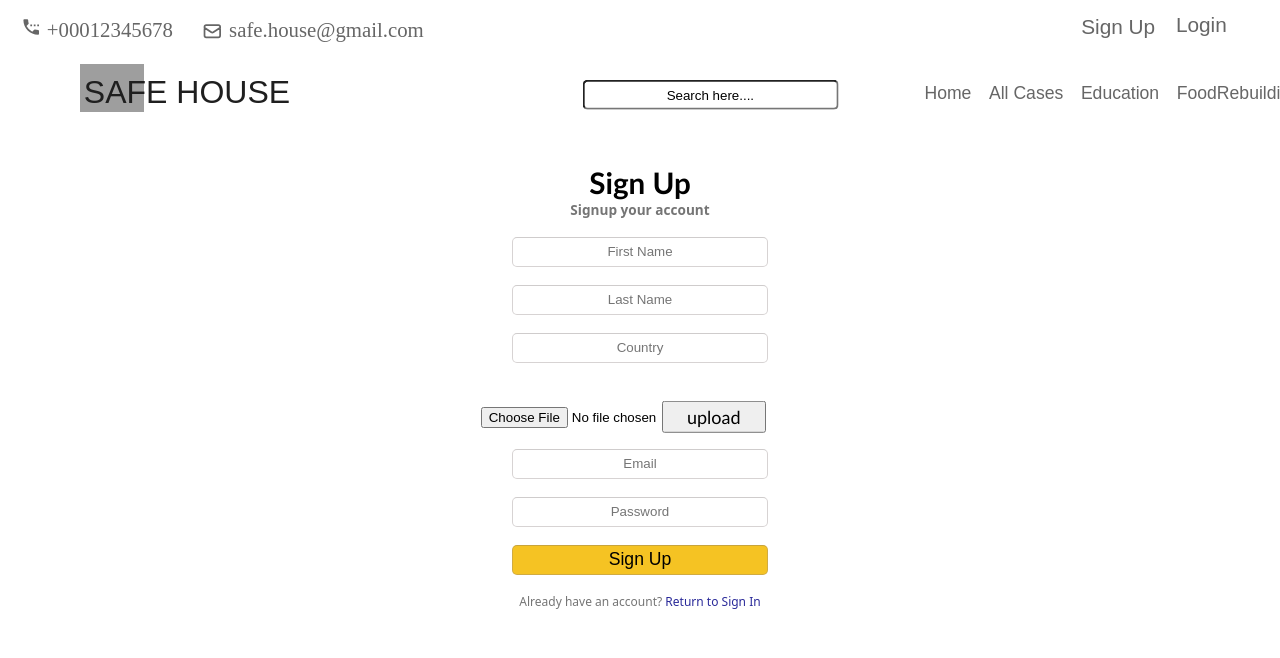
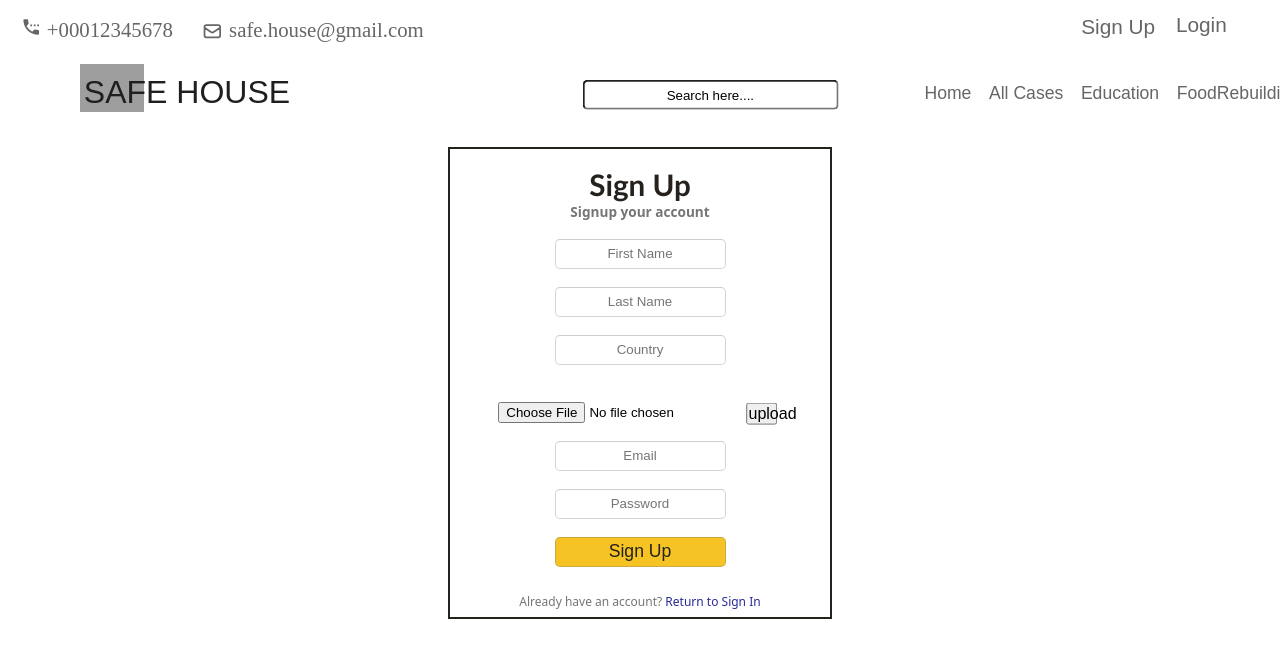
Before and after one commit to CodeWarriorsTeam/MERAKI_Academy_Project_5, a React (Create React App) app in the folder frontend/: page /register in a window 1280 px wide. Shown: the top 658 px of the page. Built offline with nearby package versions, Linux system fonts and the light colour scheme; grey boxes are pictures that could not be loaded.

Commit message:
create css to login and register

```diff
--- a/frontend/src/component/Admin/Admin.css
+++ b/frontend/src/component/Admin/Admin.css
@@ -3,15 +3,48 @@ th,
 td {
   width: 80%;
   /* border-collapse: separate; */
-  border-spacing: 2% 2%;
-  border: 1px solid rgba(17, 17, 17, 0.377);
+  /* border-spacing: 2% 2%; */
+  /* border: 1px solid rgba(17, 17, 17, 0.377); */
+}
+.update1{
+    width: 10%;
+    cursor: pointer;
+}
+.update1:hover{
+    background-color: yellow;
+}
+.upload1:hover{
+    background-color: yellow;
+}
+.upload1{
+    cursor: pointer;
+    width: 2em;
 }
 th {
   color: white;
-  background-color: black;
+  background-color: #262524;
 }
 .ttt:nth-child(odd) {
-  background-color: rgb(194, 192, 192);
+  background-color: #ebebeb;
+}
+.next:hover {
+  cursor: pointer;
+  background: #68666485;
+}
+.back:hover{
+    cursor: pointer;
+    background: #68666485;
+}
+.back {
+    width: 3%;
+    background-color: #ebebeb;
+    font-size: 100%;
+}
+.next {
+  /* float: right; */
+  width: 3%;
+  background-color: #ebebeb;
+  font-size: 100%;
 }
 
 .table {
@@ -33,26 +66,26 @@ td {
 .arrow {
   float: right;
 }
-
+.deleteIcon :hover {
+  cursor: pointer;
+  float: left;
+}
 .deleteIcon {
-  font-size: 1.2em;
+  transform: translate(0.4em, 0em);
+  font-size: 1.5em;
+  color: red;
+  float: left;
 }
-.delete {
+.editIcon :hover {
   cursor: pointer;
-  /* height: 100%; */
-  /* width: 65%; */
-  font-size: 0.7em;
-}
-.edit {
-  /* height: 100%; */
-  cursor: pointer;
-  width: 65%;
-  font-size: 0.7em;
+  float: right;
 }
 .editIcon {
-  margin-top: 5%;
-  color: black;
-  font-size: 1.3em;
+  transform: translate(-0.4em, 0em);
+  float: right;
+  /* margin-top: 8%; */
+  color: rgb(28, 28, 241);
+  font-size: 1.5em;
 }
 .model {
   display: grid;
@@ -95,6 +128,7 @@ td {
   border-bottom: 1px rgba(138, 127, 127, 0.342) solid;
   color: black;
   border-radius: 5px;
+  width: 30%;
 }
 
 .title:hover {
--- a/frontend/src/component/login/Login.css
+++ b/frontend/src/component/login/Login.css
@@ -1,9 +1,17 @@
 .loginpage {
   height: 100%;
-  width: 100%;
+  margin-left: 35%;
+  margin-right: 35%;
   margin-top: 2%;
+  border: 2px solid #25211D  ;
+  overflow: hidden;
+}
+.google{
+  width: 45%;
 }
 .sign {
+  color: #25211D ;
+
   font-size: 3.7ch;
   font-family: "Gill Sans", sans-serif;
 }
@@ -19,7 +27,7 @@
 .account {
   font-size: 1.7ch;
   font-family: system-ui;
-  color: rgb(117, 117, 117);
+color: rgb(117, 117, 117);
 }
 .emai:hover {
   border-top: 1px rgb(0, 0, 0) solid;
@@ -29,12 +37,12 @@
 }
 .emai {
   height: 30px;
-  width: 20%;
+  width: 45%;
   border-top: 1px rgba(116, 105, 105, 0.342) solid;
   border-right: 1px rgba(138, 127, 127, 0.342) solid;
   border-left: 1px rgba(138, 127, 127, 0.342) solid;
   border-bottom: 1px rgba(138, 127, 127, 0.342) solid;
-  color: black;
+  color: #262524;
   border-radius: 5px;
 }
 
@@ -46,7 +54,7 @@
 }
 .pass {
   height: 30px;
-  width: 20%;
+  width: 45%;
   border-top: 1px rgba(116, 105, 105, 0.342) solid;
   border-right: 1px rgba(138, 127, 127, 0.342) solid;
   border-left: 1px rgba(138, 127, 127, 0.342) solid;
@@ -63,7 +71,7 @@
 }
 .but {
   height: 30px;
-  width: 20%;
+  width: 45%;
   border-radius: 5px;
   border-top: 1px rgba(116, 105, 105, 0.342) solid;
   border-right: 1px rgba(138, 127, 127, 0.342) solid;
@@ -73,16 +81,9 @@
   color: black;
   font-size: 2.2ch;
 }
-
-
 .message{
   margin-top: 1.5%;
+    color: red;
+    font-size: 0.9em;
+
 }
-
-
-
-/*
-#0C0D0E  word colors
-#000000 buttons color
-#F5C323 word colors  yellow
-#F5F2F5 for buttons white */
--- a/frontend/src/component/register/Register.css
+++ b/frontend/src/component/register/Register.css
@@ -1,27 +1,25 @@
 .registerPage {
-  /* display: grid; */
   height: 100%;
-  width: 100%;
+  margin-left: 35%;
+  margin-right: 35%;
   margin-top: 2%;
-  border: 0px 1px  solid;
+  border: 2px solid #25211d;
   overflow: hidden;
 }
-
+.accountUp{
+  font-size: 1.7ch;
+  font-family: system-ui;
+  color: rgb(117, 117, 117);
+}
 .signup {
   font-size: 3.7ch;
+  color: #25211d;
   font-family: "Gill Sans", sans-serif;
 }
 
-
-.registerMessage{
-transform: translate(0.2em,1em);
+.registerMessage {
+  transform: translate(0.2em, 1em);
 }
-
-.firstNameLabel {
-    font-size: larger;
-
-  }
-
 .firstName:hover {
   border-top: 1px rgb(0, 0, 0) solid;
   border-right: 1px rgb(0, 0, 0) solid;
@@ -30,7 +28,7 @@ transform: translate(0.2em,1em);
 }
 .firstName {
   height: 30px;
-    width: 20%;
+  width: 45%;
   border-top: 1px rgba(116, 105, 105, 0.342) solid;
   border-right: 1px rgba(138, 127, 127, 0.342) solid;
   border-left: 1px rgba(138, 127, 127, 0.342) solid;
@@ -38,8 +36,6 @@ transform: translate(0.2em,1em);
   color: black;
   border-radius: 5px;
 }
-
-
 
 .password:hover {
   border-top: 1px rgb(0, 0, 0) solid;
@@ -49,7 +45,7 @@ transform: translate(0.2em,1em);
 }
 .password {
   height: 30px;
-  width: 20%;
+  width: 45%;
   border-top: 1px rgba(116, 105, 105, 0.342) solid;
   border-right: 1px rgba(138, 127, 127, 0.342) solid;
   border-left: 1px rgba(138, 127, 127, 0.342) solid;
@@ -66,7 +62,7 @@ transform: translate(0.2em,1em);
 }
 .lastName {
   height: 30px;
-  width: 20%;
+  width: 45%;
   border-top: 1px rgba(116, 105, 105, 0.342) solid;
   border-right: 1px rgba(138, 127, 127, 0.342) solid;
   border-left: 1px rgba(138, 127, 127, 0.342) solid;
@@ -83,7 +79,7 @@ transform: translate(0.2em,1em);
 }
 .country {
   height: 30px;
-  width: 20%;
+  width: 45%;
   border-top: 1px rgba(116, 105, 105, 0.342) solid;
   border-right: 1px rgba(138, 127, 127, 0.342) solid;
   border-left: 1px rgba(138, 127, 127, 0.342) solid;
@@ -92,30 +88,25 @@ transform: translate(0.2em,1em);
   border-radius: 5px;
 }
 
-.imageFile{
-  margin-left: 3%;
-
-}
-
-
-.uploadButton{
-  height: 4vh;
-  width: 13vh;
-  transform: translate(-4em, 0.1em);
-font-size: large;
-font-family: 'Gill Sans', 'Gill Sans MT', Calibri, 'Trebuchet MS', sans-serif;
-}
-
-
-.uploadButton:hover{
+.image {
+  margin-right: 10%;
   cursor: pointer;
 }
 
-.uploadButton:active{
-  background-color: #04AA6D;
+.uploadButton {
+  height: 1.4em;
+  width: 8%;
+  transform: translate(-0.3em, 0.1em);
+  font-size: 100%;
 }
 
+.uploadButton:hover {
+  cursor: pointer;
+}
 
+.uploadButton:active {
+  background-color: #04aa6d;
+}
 
 .email:hover {
   border-top: 1px rgb(0, 0, 0) solid;
@@ -125,7 +116,7 @@ cursor: pointer;
 }
 .email {
   height: 30px;
-  width: 20%;
+  width: 45%;
   border-top: 1px rgba(116, 105, 105, 0.342) solid;
   border-right: 1px rgba(138, 127, 127, 0.342) solid;
   border-left: 1px rgba(138, 127, 127, 0.342) solid;
@@ -140,6 +131,7 @@ cursor: pointer;
 .sent {
   font-size: 1.5ch;
   font-family: system-ui;
+  margin: 2%;
   color: rgb(117, 117, 117);
 }
 .registerButton:hover {
@@ -152,13 +144,13 @@ cursor: pointer;
 
 .registerButton {
   height: 30px;
-  width: 20%;
+  width: 45%;
   border-radius: 5px;
   border-top: 1px rgba(116, 105, 105, 0.342) solid;
   border-right: 1px rgba(138, 127, 127, 0.342) solid;
   border-left: 1px rgba(138, 127, 127, 0.342) solid;
   border-bottom: 1px rgba(138, 127, 127, 0.342) solid;
   background-color: #f5c323;
-  color: black;
+  color: #25211d;
   font-size: 2.2ch;
 }
```
Lines whose indentation alone changed are shown as unchanged.
